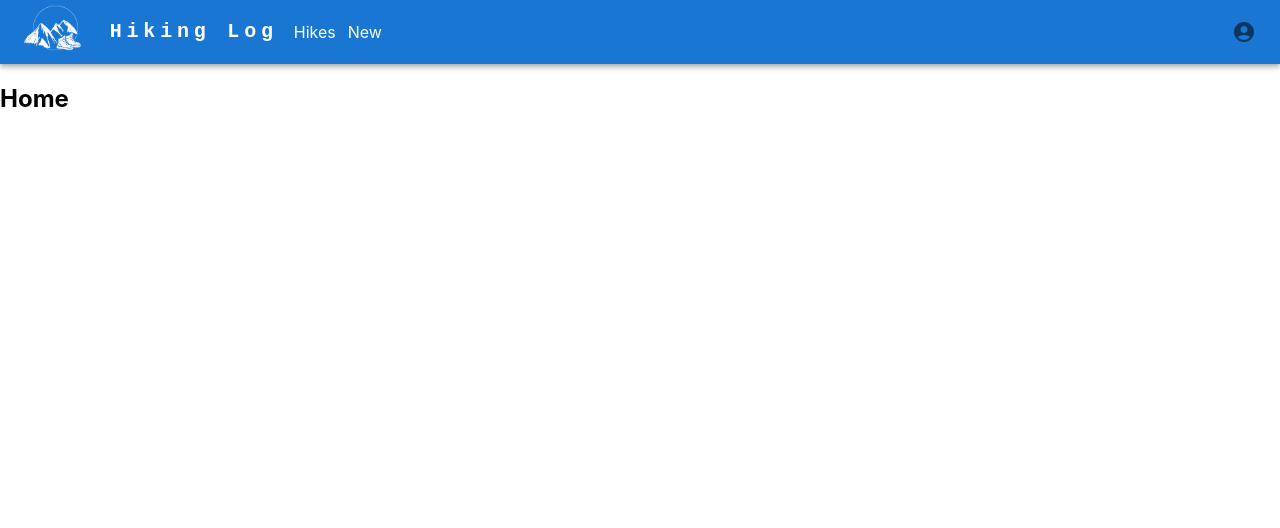
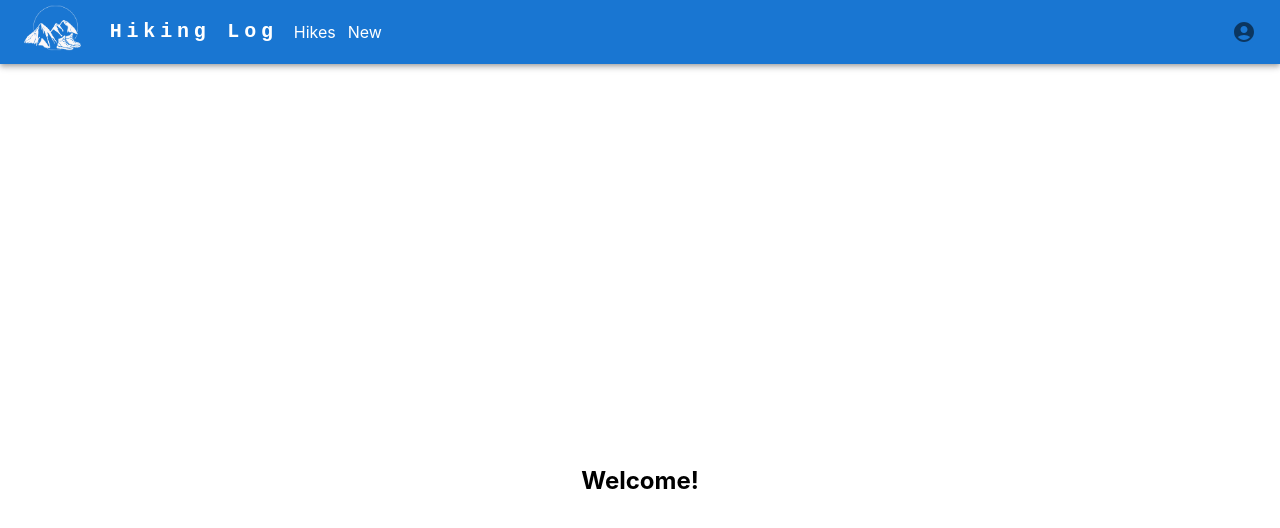
Before and after one commit to jaytnelson/hiking-log, a React (Create React App) app: page / in a window 1280 px wide. Shown: the top 528 px of the page. Built offline with nearby package versions, Linux system fonts and the light colour scheme; no server answers.

Commit message:
create Home component

```diff
--- a/src/App.js
+++ b/src/App.js
@@ -9,10 +9,11 @@ import {
 } from "react-router-dom";
 import { useAuth0 } from "@auth0/auth0-react";
 
-import HikeNew from './components/HikeNew'
-import HikeList from './components/HikeList'
-import LogIn from './components/LogIn'
-import NavBar from './components/NavBar'
+import HikeNew from './components/HikeNew';
+import HikeList from './components/HikeList';
+import Home from './components/Home';
+import LogIn from './components/LogIn';
+import NavBar from './components/NavBar';
 
 function Redirect({component, path, auth}) {
   if (auth) {
@@ -28,14 +29,20 @@ const PrivateRoute = ({ children, auth }) => {
 
 function App() {
   const { user, isAuthenticated } = useAuth0();
-  console.log('user: ', isAuthenticated);
 
   return (
     <Router>
       <Routes>
         <Route path="/" element={<Layout user={user} />}>
           <Route index element={<Home />} />
-          {/* <Redirect auth={isAuthenticated} component={<HikeList />} path="hikes" /> */}
+          <Route
+            path="hikes"
+            element={
+              <PrivateRoute auth={isAuthenticated}>
+                <HikeList />
+              </PrivateRoute>
+            }
+          />
           <Route
             path="hikes"
             element={
@@ -74,15 +81,6 @@ function Layout({user = null}) {
   );
 }
 
-
-function Home() {
-  return (
-    <div>
-      <h2>Home</h2>
-    </div>
-  );
-}
-
 export default App;
 
 Layout.propTypes = {
--- /dev/null
+++ b/src/components/Home/Home.module.scss
@@ -0,0 +1,14 @@
+.homeContainer {
+  display: flex;
+  flex-direction: column;
+  justify-content: center;
+  height: 100%;
+}
+
+.homeContent {
+  flex-grow: 1;
+  display: flex;
+  justify-content: center;
+  align-items: center;
+  height: 100%;
+}
--- /dev/null
+++ b/src/components/Home/index.js
@@ -0,0 +1,22 @@
+import React from 'react';
+import Box from '@mui/material/Box';
+import Container from '@mui/material/Container';
+
+import styles from './Home.module.scss';
+
+function Home() {
+
+  return (
+    <Container maxWidth="lg">
+      <Box sx={{ padding: '16px', height: '100vh' }}>
+        <div className={styles.homeContainer}>
+          <div className={styles.homeContent}>
+            <h2>Welcome!</h2>
+          </div>
+        </div>
+      </Box>
+    </Container>
+  );
+}
+
+export default Home;
```
